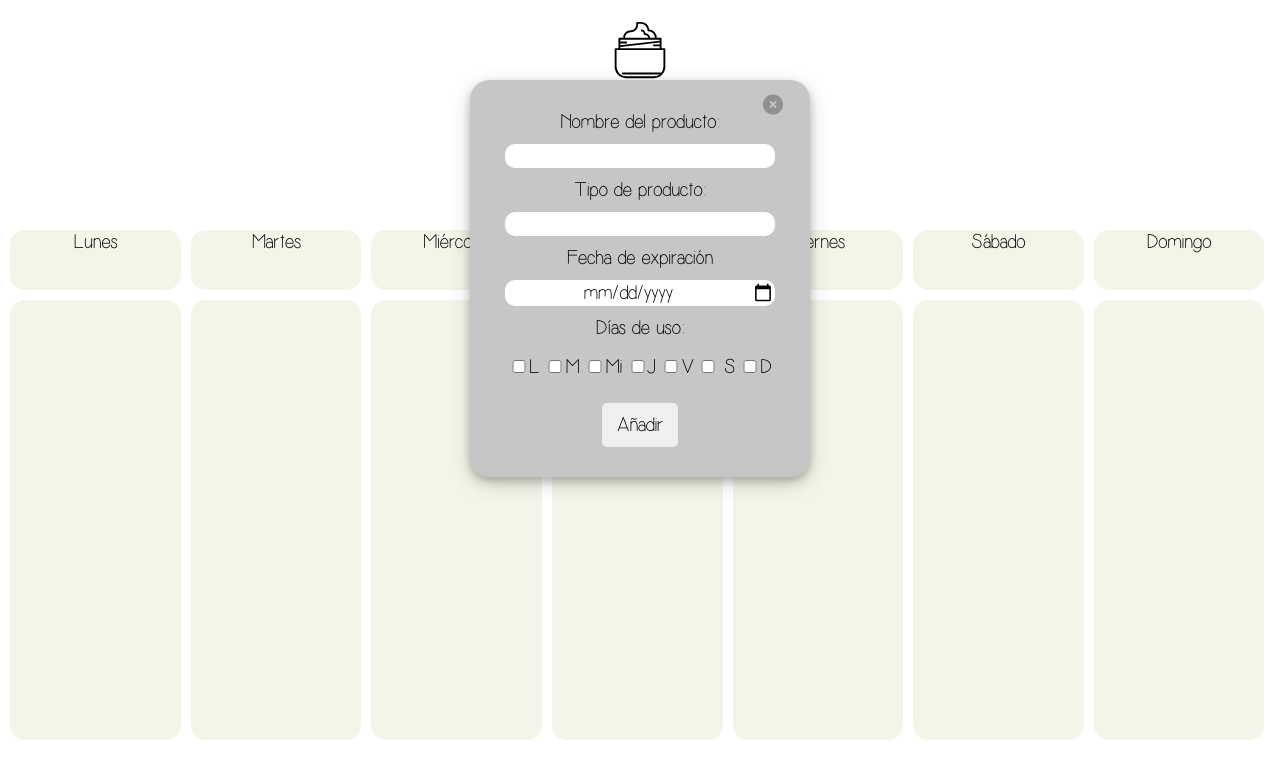
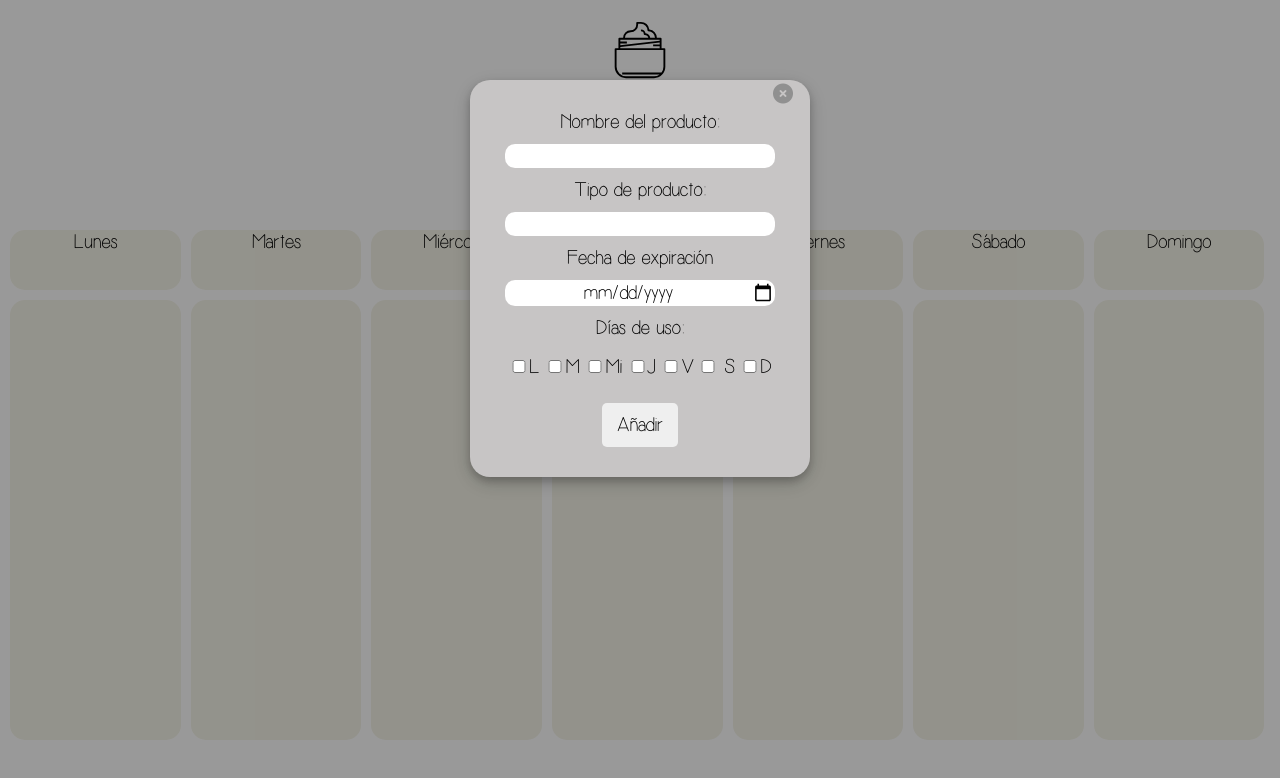
Before and after one commit to nayelyrodarte/skin-tracker, a website with bundled scripts: page public/index.html in a window 1280 px wide. Both pictures are taken after a click on the button "+ Agregar producto". Built offline with nearby package versions, Linux system fonts and the light colour scheme; files whose address does not match are found by name.

Commit message:
Fix unclickable form button and modal bug

```diff
--- a/public/index.html
+++ b/public/index.html
@@ -56,7 +56,7 @@
   </section>
 
   <form>
-    <button type="button" class="form__close-button"><i class="fa fa-times-circle "></i></button>
+    <i class="fa fa-times-circle form__close-button"></i>
     <div class="alert"></div>
 
 
--- a/public/scripts.js
+++ b/public/scripts.js
@@ -25,7 +25,6 @@ function showModal(e) {
 
 function hideModal(e) {
   if (targetHasClass(e.target, 'form__close-button')) {
-    console.log('Hola');
     form.classList.remove('active');
     document.querySelector('.modal__overlay').style.display = 'none';
   } else if (
--- a/public/styles.scss
+++ b/public/styles.scss
@@ -128,9 +128,9 @@ form {
     top: 1%;
     position: absolute;
 
-    &:focus {
-      outline: 0;
-    }
+    // &:focus {
+    //   outline: 0;
+    // }
   }
 
   input {
@@ -185,7 +185,8 @@ form {
   display: block;
 }
 
-.overlay {
+.modal__overlay {
+  display: none;
   position: fixed;
   top: 0;
   left: 0;
```
Also changed, not shown: public/output.css, 1 other file.
